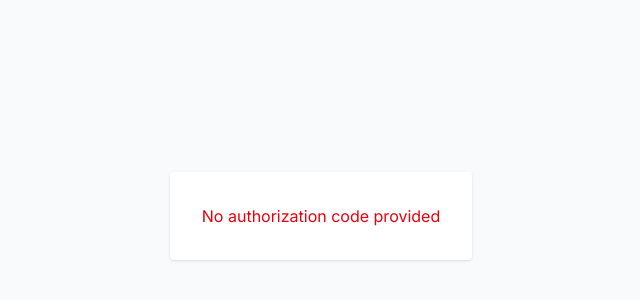
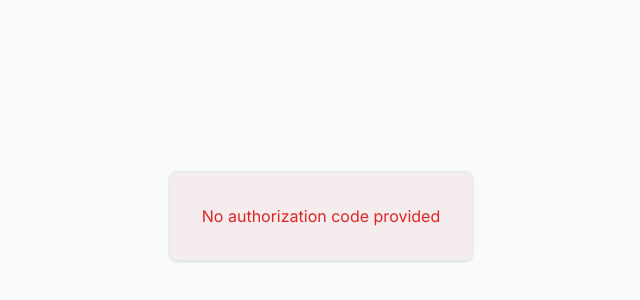
Before and after one commit to KarthikSP1911/Quant-Edge, a Next.js app in the folder frontend/: page /oauth2/callback in a window 1280 px wide. Shown: the part 184-484 px from the top of the page, without its empty margins (319-959 px from the left). Built offline with nearby package versions, Linux system fonts and the light colour scheme; no server answers.

Commit message:
fix(ui): establish light page / white card surface hierarchy

```diff
--- a/frontend/src/app/(auth)/AuthShell.tsx
+++ b/frontend/src/app/(auth)/AuthShell.tsx
@@ -101,7 +101,7 @@ export function AuthLayout({
   children: React.ReactNode
 }) {
   return (
-    <div className="relative flex h-dvh items-center justify-center overflow-y-auto bg-[var(--color-card-bg)] px-4 py-3">
+    <div className="relative flex h-dvh items-center justify-center overflow-y-auto bg-[var(--color-page-bg)] px-4 py-3">
       <div
         className="pointer-events-none absolute inset-x-0 top-0 -z-10 h-[420px] bg-[radial-gradient(ellipse_60%_50%_at_50%_0%,var(--color-accent-light),transparent)]"
         aria-hidden="true"
--- a/frontend/src/app/(auth)/login/page.tsx
+++ b/frontend/src/app/(auth)/login/page.tsx
@@ -100,7 +100,7 @@ export default function LoginPage() {
   return (
     <Suspense
       fallback={
-        <div className="flex min-h-screen items-center justify-center bg-[var(--color-card-bg)]">
+        <div className="flex min-h-screen items-center justify-center bg-[var(--color-page-bg)]">
           <Logo variant="mark" size={28} />
         </div>
       }
--- a/frontend/src/app/oauth2/callback/page.tsx
+++ b/frontend/src/app/oauth2/callback/page.tsx
@@ -32,8 +32,8 @@ function OAuth2Callback() {
   const code = searchParams.get('code')
   if (!code) {
     return (
-      <div className="min-h-screen flex items-center justify-center bg-gray-50">
-        <div className="p-8 bg-white rounded shadow text-center text-red-600">
+      <div className="flex min-h-screen items-center justify-center bg-[var(--color-page-bg)]">
+        <div className="rounded-lg border border-[var(--color-border)] bg-[var(--color-card-bg)] p-8 text-center text-[var(--color-loss)] shadow-sm">
           No authorization code provided
         </div>
       </div>
@@ -42,15 +42,19 @@ function OAuth2Callback() {
 
   if (error) {
     return (
-      <div className="min-h-screen flex items-center justify-center bg-gray-50">
-        <div className="p-8 bg-white rounded shadow text-center text-red-600">{error}</div>
+      <div className="flex min-h-screen items-center justify-center bg-[var(--color-page-bg)]">
+        <div className="rounded-lg border border-[var(--color-border)] bg-[var(--color-card-bg)] p-8 text-center text-[var(--color-loss)] shadow-sm">
+          {error}
+        </div>
       </div>
     )
   }
 
   return (
-    <div className="min-h-screen flex items-center justify-center bg-gray-50">
-      <div className="p-8 bg-white rounded shadow text-center">Authenticating...</div>
+    <div className="flex min-h-screen items-center justify-center bg-[var(--color-page-bg)]">
+      <div className="rounded-lg border border-[var(--color-border)] bg-[var(--color-card-bg)] p-8 text-center text-[var(--color-text-primary)] shadow-sm">
+        Authenticating...
+      </div>
     </div>
   )
 }
--- a/frontend/src/components/activity/ActivityFilters.tsx
+++ b/frontend/src/components/activity/ActivityFilters.tsx
@@ -15,7 +15,7 @@ const ENTITY_TYPES = [
 ]
 
 const selectClasses =
-  'rounded-md border border-[var(--color-border)] bg-[var(--color-page-bg)] px-3 py-2 text-sm text-[var(--color-text-primary)] focus:border-[var(--color-accent-blue)] focus:outline-none'
+  'rounded-md border border-[var(--color-border)] bg-[var(--color-card-bg)] px-3 py-2 text-sm text-[var(--color-text-primary)] focus:border-[var(--color-accent-blue)] focus:outline-none'
 
 export interface ActivityFiltersValue {
   action: string
--- a/frontend/src/components/comparison/SymbolPicker.tsx
+++ b/frontend/src/components/comparison/SymbolPicker.tsx
@@ -70,11 +70,11 @@ export default function SymbolPicker({
               : 'Add a stock by symbol or name…'
           }
           aria-label="Search stocks to compare"
-          className="w-full rounded-md border border-[var(--color-border)] bg-[var(--color-page-bg)] px-3 py-2 text-sm text-[var(--color-text-primary)] transition-colors outline-none placeholder:text-[var(--color-text-muted)] focus:border-[var(--color-accent-blue)] disabled:bg-[var(--color-sidebar-hover)] disabled:text-[var(--color-text-muted)]"
+          className="w-full rounded-md border border-[var(--color-border)] bg-[var(--color-card-bg)] px-3 py-2 text-sm text-[var(--color-text-primary)] transition-colors outline-none placeholder:text-[var(--color-text-muted)] focus:border-[var(--color-accent-blue)] disabled:bg-[var(--color-sidebar-hover)] disabled:text-[var(--color-text-muted)]"
         />
 
         {matches.length > 0 && (
-          <ul className="absolute z-20 mt-1 w-full overflow-hidden rounded-md border border-[var(--color-border)] bg-[var(--color-page-bg)] shadow-lg">
+          <ul className="absolute z-20 mt-1 w-full overflow-hidden rounded-md border border-[var(--color-border)] bg-[var(--color-card-bg)] shadow-lg">
             {matches.map((company) => (
               <li key={company.id}>
                 <button
--- a/frontend/src/components/timeMachine/TimeMachineDateSelector.tsx
+++ b/frontend/src/components/timeMachine/TimeMachineDateSelector.tsx
@@ -37,7 +37,7 @@ export default function TimeMachineDateSelector({
           min={minDate}
           max={today}
           onChange={(e) => onChange(e.target.value)}
-          className="rounded-md border border-[var(--color-border)] bg-[var(--color-page-bg)] px-2 py-1 text-sm text-[var(--color-text-primary)] focus:border-[var(--color-accent-blue)] focus:ring-1 focus:ring-[var(--color-accent-blue)] focus:outline-none"
+          className="rounded-md border border-[var(--color-border)] bg-[var(--color-card-bg)] px-2 py-1 text-sm text-[var(--color-text-primary)] focus:border-[var(--color-accent-blue)] focus:ring-1 focus:ring-[var(--color-accent-blue)] focus:outline-none"
         />
       </label>
       <input
--- a/frontend/src/styles/globals.css
+++ b/frontend/src/styles/globals.css
@@ -1,8 +1,8 @@
 @import 'tailwindcss';
 
 :root {
-  --color-page-bg: #ffffff;
-  --color-card-bg: #f8fafc;
+  --color-page-bg: #f8fafc;
+  --color-card-bg: #f6ecece8;
   --color-sidebar-hover: #f1f5f9;
   --color-border: #e2e8f0;
   --color-text-primary: #0f172a;
```
Also changed, not shown: 1 other file (tests, documents, lock files or other folders).
